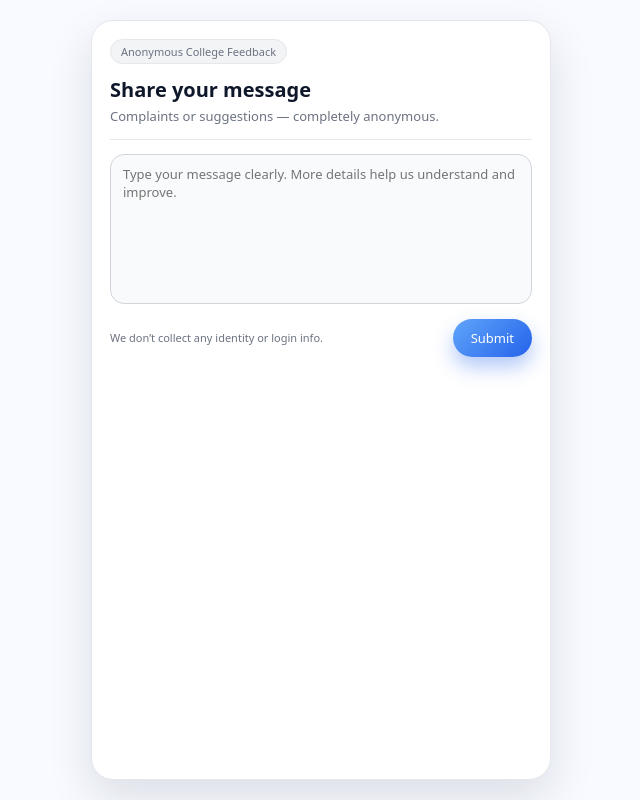
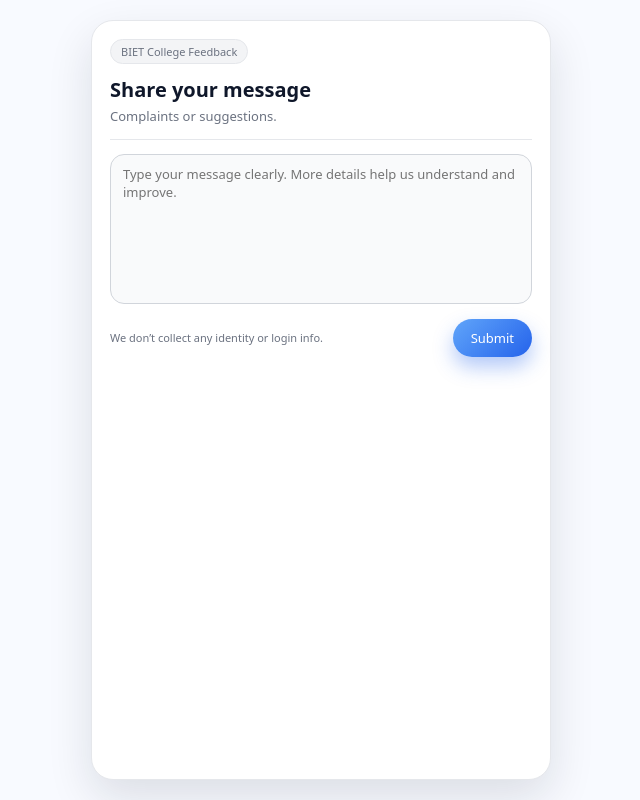
Before and after one commit to bhanuteja1110/complent, a plain HTML site: page index.html in a window 1280 px wide. Shown: the whole page, without its empty margins (319-959 px from the left). Drawn offline with Linux system fonts and the light colour scheme.

Commit message:
Update index.html

```diff
--- a/index.html
+++ b/index.html
@@ -2,7 +2,7 @@
 <html lang="en">
 <head>
   <meta charset="utf-8" />
-  <title>College Feedback — Anonymous</title>
+  <title>College Feedback</title>
   <meta name="viewport" content="width=device-width, initial-scale=1, maximum-scale=1, user-scalable=no" />
 
   <style>
@@ -201,11 +201,11 @@
     <div class="card">
 
       <div>
-        <div class="badge">Anonymous College Feedback</div>
+        <div class="badge">BIET College Feedback</div>
 
         <div class="title-block">
           <h1>Share your message</h1>
-          <p>Complaints or suggestions — completely anonymous.</p>
+          <p>Complaints or suggestions.</p>
         </div>
 
         <div class="divider"></div>
```
